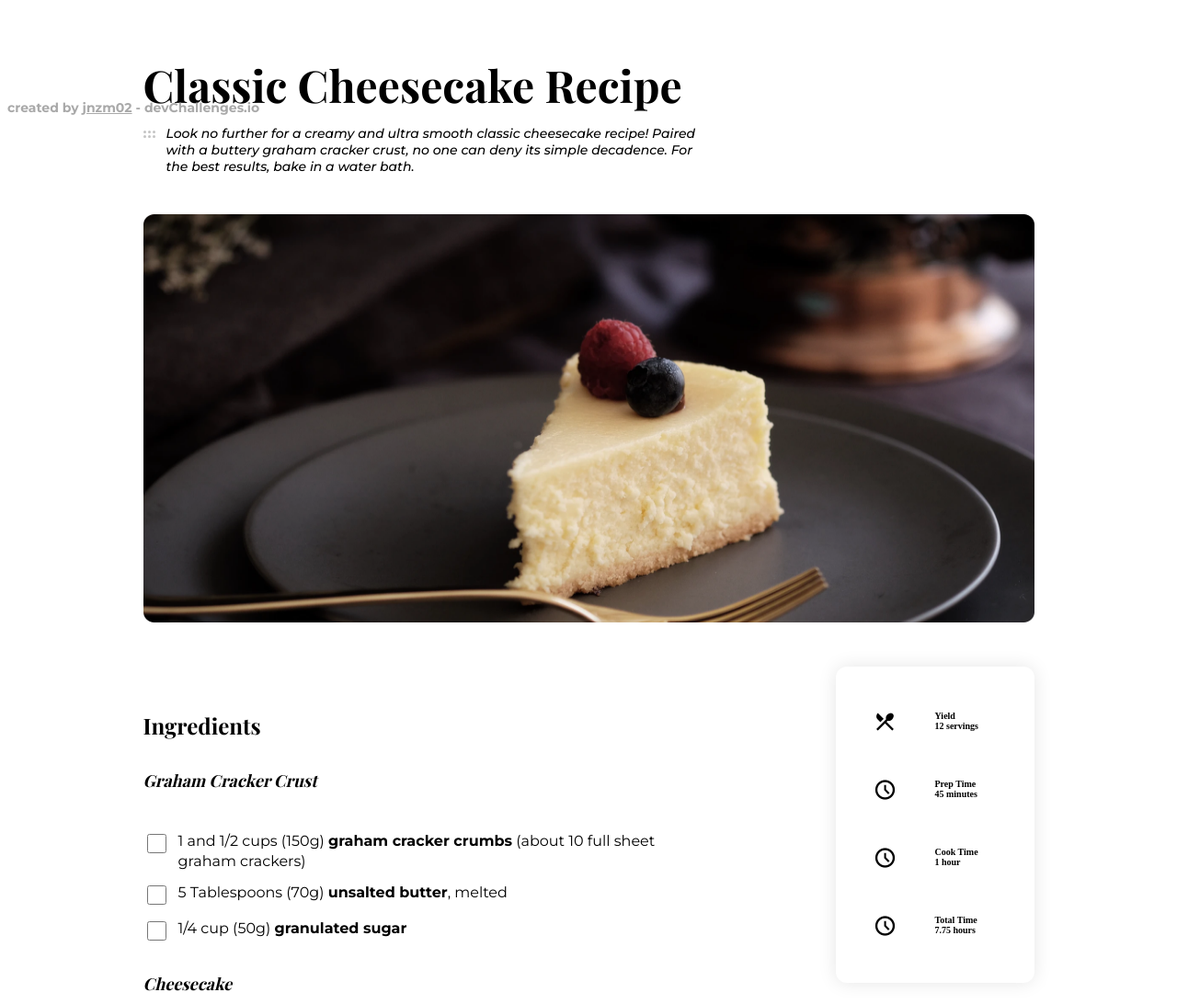
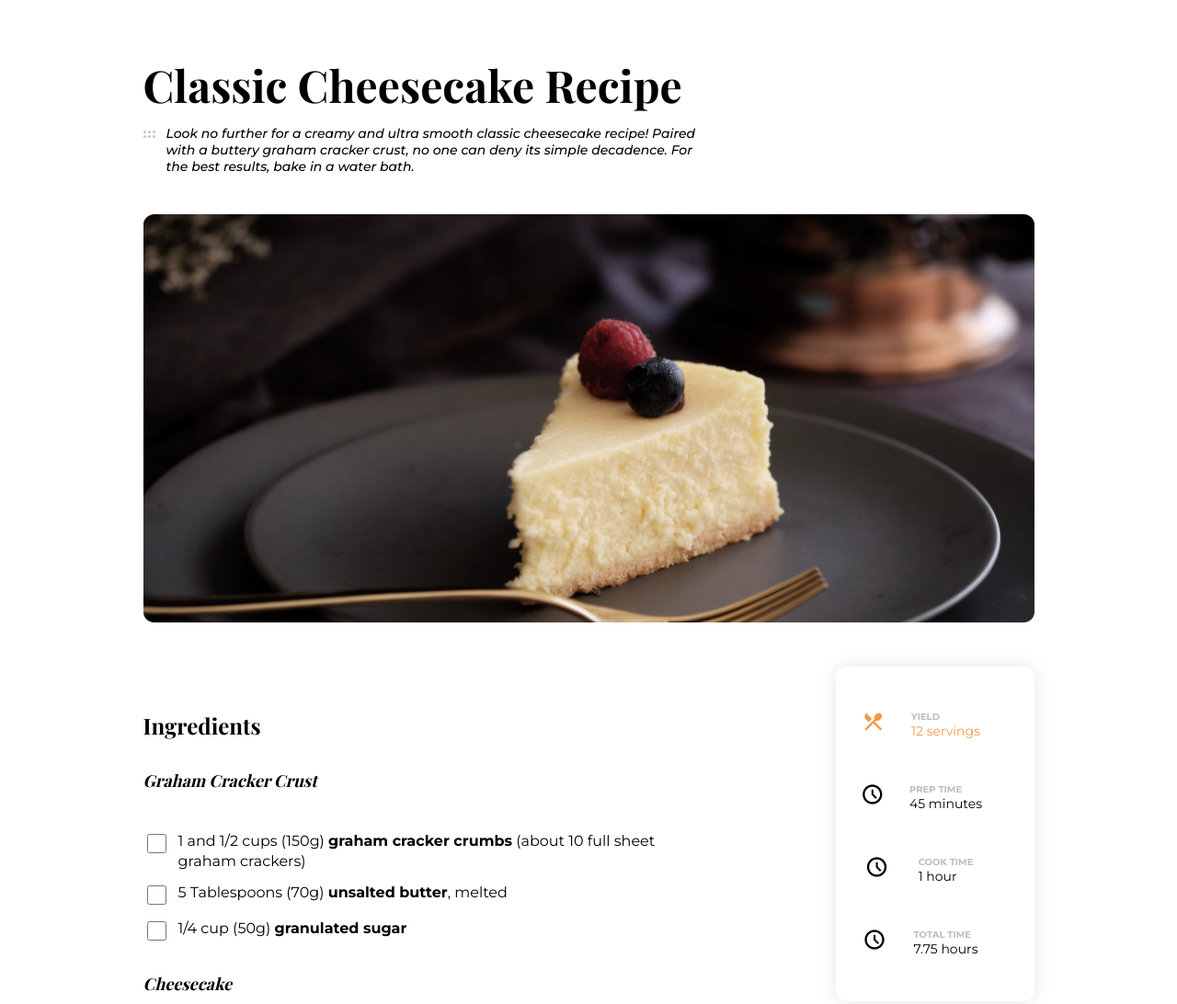
Before and after one commit to jnzm02/recipe-blog.github.io, a plain HTML site: page index.html in a window 1280 px wide. Shown: the top 1092 px of the page at 92% size. Drawn offline with nearby package versions, Linux system fonts and the light colour scheme; a web font is replaced by a local one.

Commit message:
Finished Dev Page

```diff
--- a/index.html
+++ b/index.html
@@ -9,7 +9,7 @@
     />
 
     <link rel="icon" href="devchallenges.png" />
-    <link rel="stylesheet" href="https://fonts.googleapis.com/css2?family=Material+Symbols+Outlined:opsz,wght,FILL,GRAD@48,400,0,0" />
+    <link rel="stylesheet" href="https://fonts.googleapis.com/css2?family=Material+Symbols+Outlined:opsz,wght,FILL,GRAD@48,700,0,0" />
 
     <link rel="stylesheet" href="https://fonts.googleapis.com/css2?family=Material+Symbols+Outlined:opsz,wght,FILL,GRAD@20..48,100..700,0..1,-50..200" />
     <link rel="preconnect" href="https://fonts.googleapis.com"><link rel="preconnect" href="https://fonts.gstatic.com" crossorigin><link href="https://fonts.googleapis.com/css2?family=Montserrat:ital,wght@0,400;0,700;1,500&family=Playfair+Display:ital,wght@0,700;1,400&display=swap" rel="stylesheet">
@@ -165,7 +165,7 @@
       <div class="menu">
         <div class="block">
           <div class="icon">
-            <span class="material-symbols-outlined">
+            <span class="orange material-symbols-outlined">
             local_dining
             </span>
           </div>
@@ -173,7 +173,7 @@
             <div class="title">
               Yield
             </div>
-            <div class="description">
+            <div class="description orange">
               12 servings
             </div>
           </div>
--- a/style.css
+++ b/style.css
@@ -1,10 +1,5 @@
 html {
     font-size: 62.5%;
-}
-
-body {
-    display: grid;
-    grid-template-rows: 100px 1fr 1fr;
 }
 
 .content {
@@ -159,6 +154,7 @@ body {
     font-family: "Montserrat", sans-serif;
     font-size: 16px;
     font-style: italic;
+    font-weight: 400;
     color: #BDBDBD;
 }
 
@@ -173,7 +169,7 @@ body {
 .block {
     padding: 24px 0;
     display: grid;
-    grid-template-columns: 1fr 1fr;
+    grid-template-columns: auto auto;
 }
 
 .icon {
@@ -194,13 +190,34 @@ img {
 }
 
 .footer {
-    font-family: 'Montserrat';
+    padding-top: 90px;
+    text-align: center;
+    font-family: 'Montserrat', sans-serif;
     margin: 0 auto;
     color: #A9A9A9;
     font-size: 14px;
     margin-bottom: 24px;
 }
 
+.note .title {
+    text-transform: uppercase;
+    color: #BDBDBD;
+    font-family: 'Montserrat', sans-serif;
+    font-style: normal;
+    font-weight: 700;
+    font-size: 10px;
+}
+
+.note .description {
+    font-family: 'Montserrat', sans-serif;
+    font-style: normal;
+    font-weight: 500;
+    font-size: 14px;
+}
+
+.orange {
+    color: #F2994A;
+}
 
 .footer a:link, .footer a:visited, .footer a:hover, .footer a:active {
     text-decoration: underline;
```
